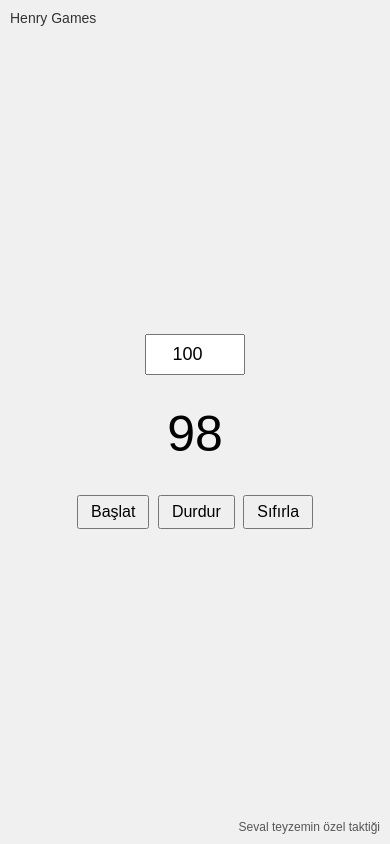
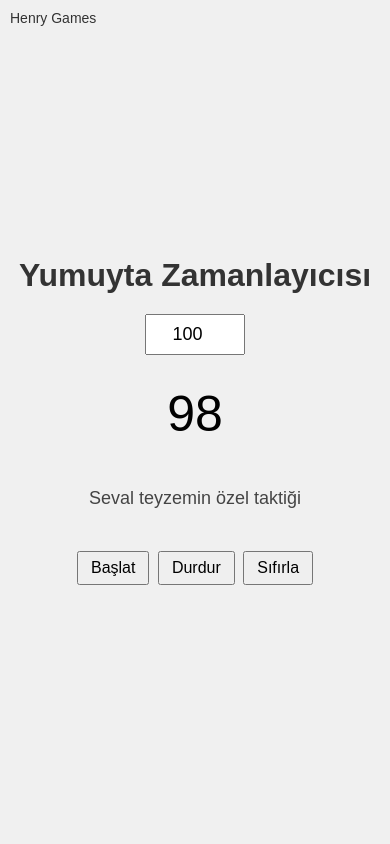
Before and after one commit to HenryefeMlg/EggTimer, a plain HTML site: page index.html in a window 390 px wide. Both pictures are taken after a click on the button "Başlat". Drawn offline with Linux system fonts and the light colour scheme.

Commit message:
Update index.html

```diff
--- a/index.html
+++ b/index.html
@@ -15,8 +15,8 @@
         justify-content: center;
         height: 100vh;
         background: #f0f0f0;
+        text-align: center;
         position: relative;
-            text-align: center;
     }
 
     #header {
@@ -27,21 +27,41 @@
         color: #333;
     }
 
+    #title {
+        font-size: 48px; /* Büyük yazı */
+        font-weight: bold;
+        margin-bottom: 20px;
+        color: #333;
+    }
+
     #timerDisplay {
         font-size: 80px;
         margin: 20px 0;
     }
 
-        #footer {
-            position: absolute;
-            bottom: 10px;
-            right: 10px;
-            font-size: 12px;
-            color: #555;
+    #tacticText {
+        font-size: 24px;
+        margin: 20px 0 40px 0;
+        color: #444;
+        transition: all 0.5s ease;
+    }
+
+    /* Efektler */
+    .time-up {
+        color: #ff4444;
+        transform: scale(1.2);
+        animation: shake 0.5s infinite;
+    }
+
+    @keyframes shake {
+        0% { transform: translateX(0) scale(1.2); }
+        25% { transform: translateX(-5px) scale(1.2); }
+        50% { transform: translateX(5px) scale(1.2); }
+        75% { transform: translateX(-5px) scale(1.2); }
+        100% { transform: translateX(0) scale(1.2); }
     }
 
     #controls {
-            margin-top: 20px;
         display: flex;
         flex-direction: column;
         align-items: center;
@@ -63,8 +83,15 @@
     }
 
     @media (max-width: 600px) {
+        #title {
+            font-size: 32px;
+        }
         #timerDisplay {
             font-size: 50px;
+        }
+        #tacticText {
+            font-size: 18px;
+            margin: 15px 0 30px 0;
         }
         input[type="number"] {
             width: 80px;
@@ -79,9 +106,12 @@
 <body>
 <div id="header">Henry Games</div>
 
+<div id="title">Yumuyta Zamanlayıcısı</div>
+
 <div id="controls">
     <input type="number" id="secondsInput" placeholder="Saniye" value="100">
     <div id="timerDisplay">100</div>
+    <div id="tacticText">Seval teyzemin özel taktiği</div>
     <div>
         <button id="startBtn">Başlat</button>
         <button id="stopBtn">Durdur</button>
@@ -89,10 +119,9 @@
     </div>
 </div>
 
-    <div id="footer">Seval teyzemin özel taktiği</div>
-
-    <!-- Ses dosyası -->
-    <audio id="alarmSound" src="soundclip.wav"></audio>
+<!-- Ses dosyaları -->
+<audio id="clickSound" src="SoundClip.wav"></audio>
+<audio id="endSound" src="TimeEnd.wav"></audio>
 
 <script>
     const timerDisplay = document.getElementById('timerDisplay');
@@ -100,7 +129,9 @@
     const stopBtn = document.getElementById('stopBtn');
     const resetBtn = document.getElementById('resetBtn');
     const secondsInput = document.getElementById('secondsInput');
-        const alarmSound = document.getElementById('alarmSound');
+    const tacticText = document.getElementById('tacticText');
+    const clickSound = document.getElementById('clickSound');
+    const endSound = document.getElementById('endSound');
 
     let timer = 100;
     let interval;
@@ -109,7 +140,14 @@
         timerDisplay.textContent = timer;
     }
 
+    function playClick() {
+        clickSound.currentTime = 0;
+        clickSound.play();
+    }
+
     function startTimer() {
+        playClick();
+        tacticText.classList.remove('time-up');
         clearInterval(interval);
         interval = setInterval(() => {
             if (timer > 0) {
@@ -117,22 +155,25 @@
                 updateDisplay();
             } else {
                 clearInterval(interval);
-                    alarmSound.play(); // Zaman dolunca ses çal
+                endSound.play();
+                tacticText.classList.add('time-up');
                 alert("Süre doldu!");
             }
         }, 1000);
     }
 
     function stopTimer() {
+        playClick();
         clearInterval(interval);
     }
 
     function resetTimer() {
+        playClick();
         timer = Number(secondsInput.value) || 100;
         updateDisplay();
+        tacticText.classList.remove('time-up');
     }
 
-        // İlk başta 100 göster
     updateDisplay();
 
     startBtn.addEventListener('click', startTimer);
```
Lines whose indentation alone changed are shown as unchanged.
